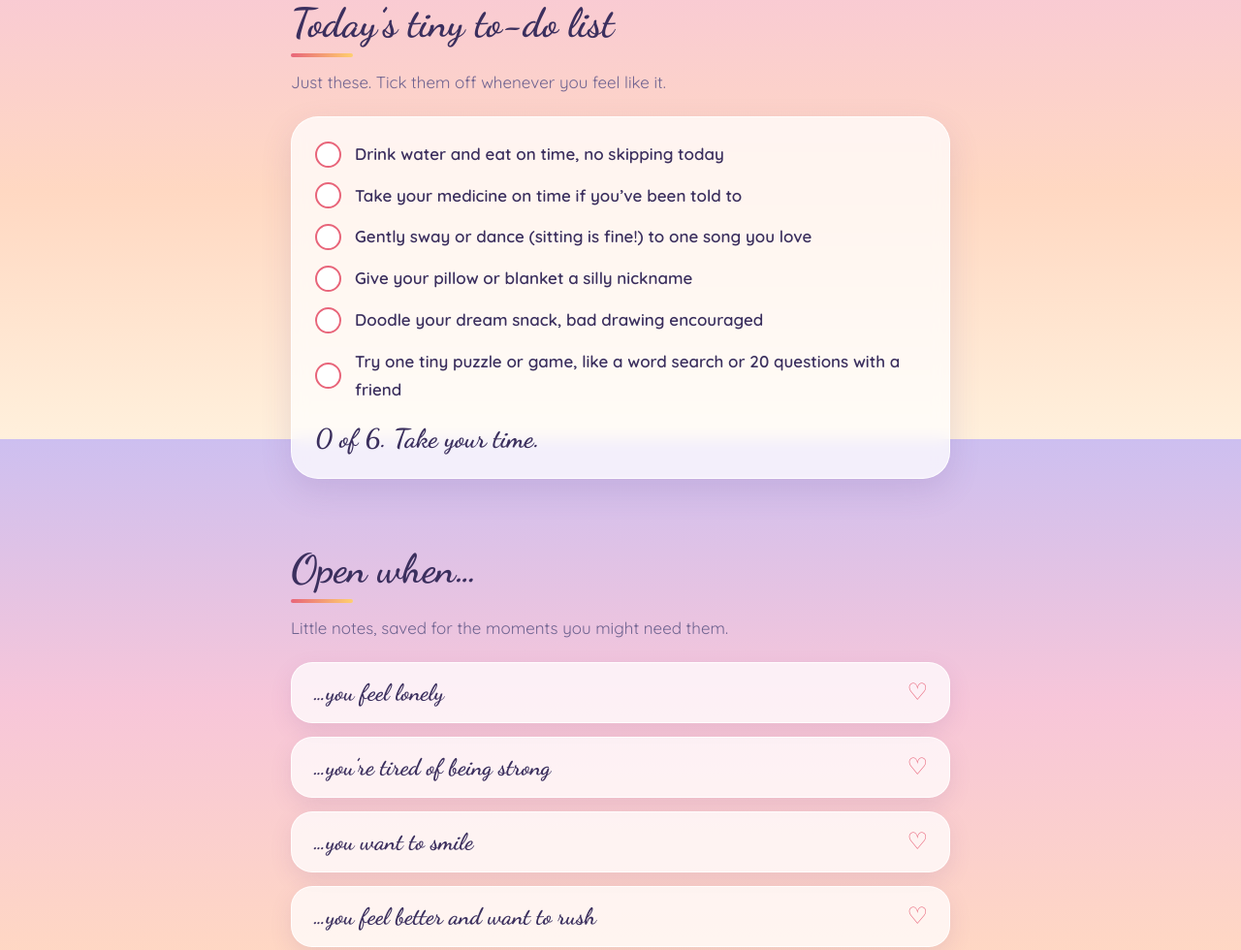
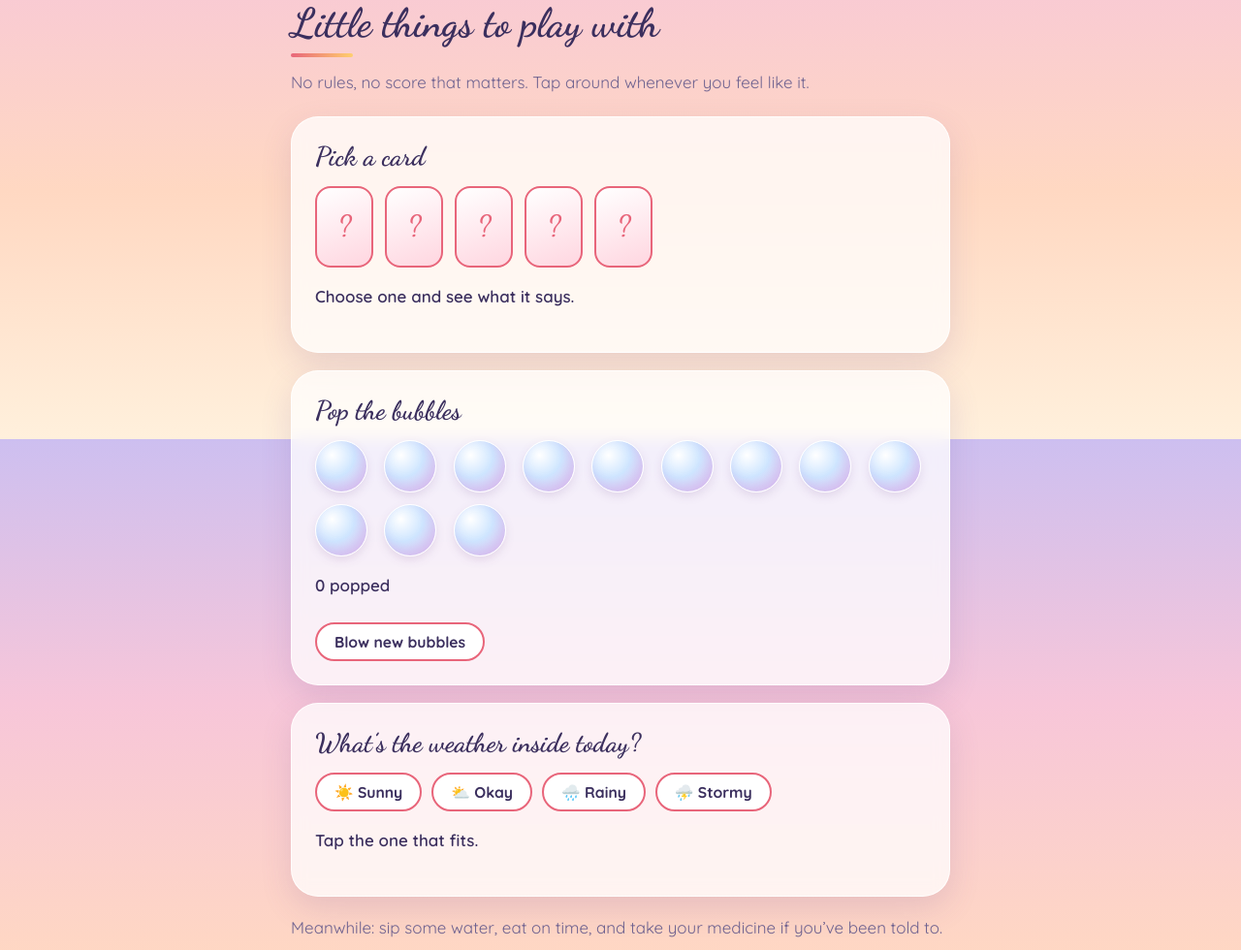
Before and after one commit to farhanh-ohi/getwellsoonnnn, a plain HTML site: page index.html in a window 1280 px wide. Shown: the part 1147-2127 px from the top of the page at 97% size. Drawn offline with Linux system fonts and the light colour scheme.

Commit message:
Update index.html

```diff
--- a/index.html
+++ b/index.html
@@ -38,13 +38,21 @@ section{margin-top:72px}
 .orb span{font:700 1.9rem var(--script);padding:0 12px}
 .cue{min-height:1.8em;font-weight:600;margin-bottom:14px}
 
-.checks{list-style:none;margin:0;padding:0;display:grid;gap:14px}
-.checks label{display:flex;align-items:center;gap:14px;cursor:pointer;font-weight:600}
-.checks input{appearance:none;-webkit-appearance:none;width:27px;height:27px;border-radius:50%;border:2.5px solid var(--accent);background:#fff;flex:none;display:grid;place-items:center;cursor:pointer;margin:0}
-.checks input:checked{background:var(--accent)}
-.checks input:checked::after{content:"✓";color:#fff;font-weight:700;font-size:15px;line-height:1}
-.checks input:checked+span{opacity:.55;text-decoration:line-through}
-.tally{margin:20px 0 0;font:700 1.7rem var(--script)}
+.play+.play{margin-top:18px}
+.play h3{font:700 1.7rem var(--script);margin:0 0 14px}
+.cards{display:flex;flex-wrap:wrap;gap:12px}
+.pick{width:60px;height:84px;border-radius:16px;border:2px solid var(--accent);background:linear-gradient(160deg,#fff,#ffd6e0);color:var(--accent);font:700 2rem var(--script);cursor:pointer;transition:transform .15s,background .2s}
+.pick:hover{transform:translateY(-4px) rotate(-3deg)}
+.pick.flipped{background:linear-gradient(135deg,#ffe29a,var(--gold));color:var(--ink);border-color:#f0b84c}
+.playtext{min-height:2.8em;font-weight:600;margin:16px 0 0}
+.bubbles{display:grid;grid-template-columns:repeat(auto-fill,minmax(54px,1fr));gap:12px}
+.bubble{width:54px;height:54px;border-radius:50%;border:1px solid #fff;background:radial-gradient(circle at 32% 28%,#fff,#cfe6ff 45%,#f3c8ee);box-shadow:inset -4px -6px 12px rgba(180,150,230,.35),0 4px 10px rgba(120,80,150,.15);cursor:pointer;transition:transform .2s,opacity .2s}
+.bubble:hover{transform:scale(1.08)}
+.bubble.popped{transform:scale(0);opacity:0;pointer-events:none}
+.moods{display:flex;flex-wrap:wrap;gap:10px}
+.chip{font:700 .98rem 'Quicksand',system-ui,sans-serif;color:var(--ink);background:#fff;border:2px solid var(--accent);border-radius:999px;padding:8px 18px;cursor:pointer;transition:background .15s}
+.chip[aria-pressed="true"]{background:var(--accent);color:#fff}
+#refill{margin-top:4px}
 
 .envs{display:grid;gap:14px}
 details{background:var(--card);border:1px solid rgba(255,255,255,.85);border-radius:22px;box-shadow:0 8px 22px rgba(120,80,150,.13)}
@@ -110,19 +118,30 @@ footer p{color:var(--soft);font-size:.95rem;margin-top:14px}
 </section>
 
 <section>
-  <h2>Today’s tiny to-do list</h2>
-  <p class="sub">Just these. Tick them off whenever you feel like it.</p>
-  <div class="card">
-    <ul class="checks" id="checks">
-      <li><label><input type="checkbox"><span>Drink water and eat on time, no skipping today</span></label></li>
-      <li><label><input type="checkbox"><span>Take your medicine on time if you’ve been told to</span></label></li>
-      <li><label><input type="checkbox"><span>Gently sway or dance (sitting is fine!) to one song you love</span></label></li>
-      <li><label><input type="checkbox"><span>Give your pillow or blanket a silly nickname</span></label></li>
-      <li><label><input type="checkbox"><span>Doodle your dream snack, bad drawing encouraged</span></label></li>
-      <li><label><input type="checkbox"><span>Try one tiny puzzle or game, like a word search or 20 questions with a friend</span></label></li>
-    </ul>
-    <p class="tally" id="tally">0 of 6. Take your time.</p>
+  <h2>Little things to play with</h2>
+  <p class="sub">No rules, no score that matters. Tap around whenever you feel like it.</p>
+  <div class="card play">
+    <h3>Pick a card</h3>
+    <div class="cards" id="cards"></div>
+    <p class="playtext" id="cardtext" aria-live="polite">Choose one and see what it says.</p>
   </div>
+  <div class="card play">
+    <h3>Pop the bubbles</h3>
+    <div class="bubbles" id="bubbles"></div>
+    <p class="playtext" id="popcount" aria-live="polite">0 popped</p>
+    <button class="chip" id="refill" type="button">Blow new bubbles</button>
+  </div>
+  <div class="card play">
+    <h3>What’s the weather inside today?</h3>
+    <div class="moods" id="moods">
+      <button class="chip" type="button" aria-pressed="false" data-m="0">☀️ Sunny</button>
+      <button class="chip" type="button" aria-pressed="false" data-m="1">⛅ Okay</button>
+      <button class="chip" type="button" aria-pressed="false" data-m="2">🌧️ Rainy</button>
+      <button class="chip" type="button" aria-pressed="false" data-m="3">⛈️ Stormy</button>
+    </div>
+    <p class="playtext" id="moodtext" aria-live="polite">Tap the one that fits.</p>
+  </div>
+  <p class="sub" style="margin-top:18px">Meanwhile: sip some water, eat on time, and take your medicine if you’ve been told to.</p>
 </section>
 
 <section>
@@ -195,13 +214,24 @@ footer p{color:var(--soft);font-size:.95rem;margin-top:14px}
     else{running=true;i=0;btn.textContent='Stop';step();}
   });
 
-  // Checklist
-  var boxes=[].slice.call(document.querySelectorAll('#checks input')),tally=document.getElementById('tally');
-  var saved=load('mehreen-checks-day6',[]);
-  var msgs=['Take your time.','A good start.','Nice, keep going gently.','Halfway there, you star.','Almost there.','So close, well done.','All done. You looked after yourself today ♥'];
-  function count(){var n=boxes.filter(function(b){return b.checked}).length;tally.textContent=n+' of '+boxes.length+'. '+msgs[n];}
-  boxes.forEach(function(b,k){b.checked=!!saved[k];b.addEventListener('change',function(){save('mehreen-checks-day6',boxes.map(function(x){return x.checked}));count()})});
-  count();
+  // Play
+  var cardMsgs=['You’re allowed to rest without earning it.','A group of flamingos is called a flamboyance. Be a little flamboyant today.','Someone smiled just now, thinking about you.','Your laugh is one of the best sounds ever, and it will be back soon.','You’re doing better than you think.','Pretend you’re a cat for ten minutes: stretch, nap, ignore everything.','Why did the blanket get promoted? It was always covering for everyone.','Your only job today is to be gentle with yourself.','You’re someone too precious to be rushed.','Tiny goal: be kind to yourself for one whole minute.'];
+  var cardsEl=document.getElementById('cards'),cardText=document.getElementById('cardtext'),lastCard=-1;
+  for(var c=0;c<5;c++){(function(){var b=document.createElement('button');b.className='pick';b.type='button';b.textContent='?';b.setAttribute('aria-label','Card '+(c+1));
+    b.addEventListener('click',function(){var r;do{r=Math.floor(Math.random()*cardMsgs.length)}while(r===lastCard);lastCard=r;
+      [].forEach.call(cardsEl.children,function(x){x.className='pick';x.textContent='?'});b.className='pick flipped';b.textContent='♥';cardText.textContent=cardMsgs[r]});
+    cardsEl.appendChild(b)})()}
+
+  var bub=document.getElementById('bubbles'),popCount=document.getElementById('popcount'),popped=0,total=12;
+  function fill(){bub.innerHTML='';popped=0;popCount.textContent='0 popped';
+    for(var k=0;k<total;k++){var b=document.createElement('button');b.className='bubble';b.type='button';b.setAttribute('aria-label','Bubble');
+      b.addEventListener('click',function(e){var t=e.currentTarget;if(t.classList.contains('popped'))return;t.classList.add('popped');popped++;
+        popCount.textContent=popped<total?popped+' popped':'All popped. Now let out one slow breath ♥'});bub.appendChild(b)}}
+  document.getElementById('refill').addEventListener('click',fill);fill();
+
+  var moodMsgs=['Wonderful. Soak it up slowly and don’t overdo it.','Okay is a good place to be on the way to better.','Rainy days pass. Wrap up warm and let the rain do its thing.','That sounds really hard. You don’t have to handle it alone. Reach out to someone you trust today.'];
+  var moodBtns=[].slice.call(document.querySelectorAll('#moods .chip')),moodText=document.getElementById('moodtext');
+  moodBtns.forEach(function(b){b.addEventListener('click',function(){moodBtns.forEach(function(x){x.setAttribute('aria-pressed','false')});b.setAttribute('aria-pressed','true');moodText.textContent=moodMsgs[b.dataset.m]})});
 
   // Days
   var days=[].slice.call(document.querySelectorAll('.day')),line=document.getElementById('dayline');
```
